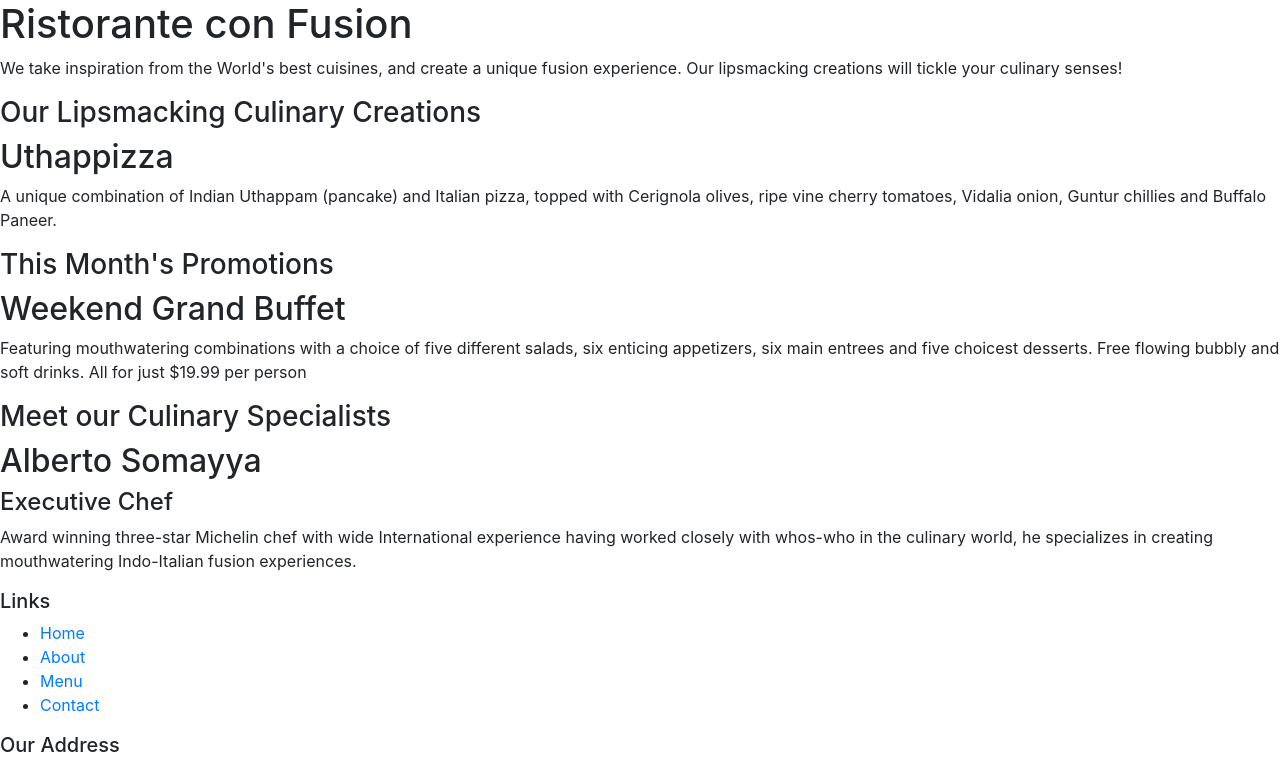
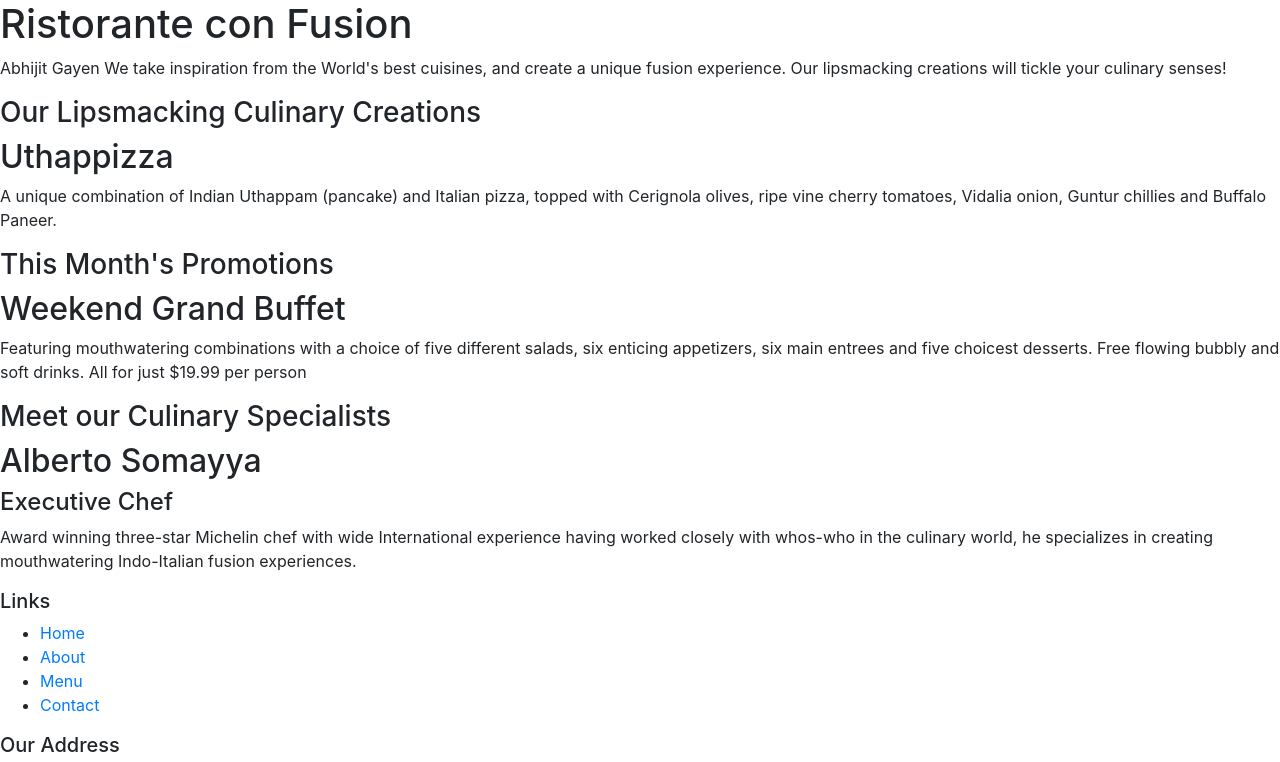
Before and after one commit to Abhijitgayen/test_commit_marge, a plain HTML site: page index.html in a window 1280 px wide. Shown: the top 762 px of the page. Drawn offline with nearby package versions, Linux system fonts and the light colour scheme.

Commit message:
change in index.html

```diff
--- a/index.html
+++ b/index.html
@@ -20,7 +20,7 @@
             <div>
                 <div>
                     <h1>Ristorante con Fusion</h1>
-                    <p>We take inspiration from the World's best cuisines, and create a unique fusion experience. Our lipsmacking creations will tickle your culinary senses!</p>
+                    <p>Abhijit Gayen We take inspiration from the World's best cuisines, and create a unique fusion experience. Our lipsmacking creations will tickle your culinary senses!</p>
                 </div>
                 <div>
                 </div>
```
